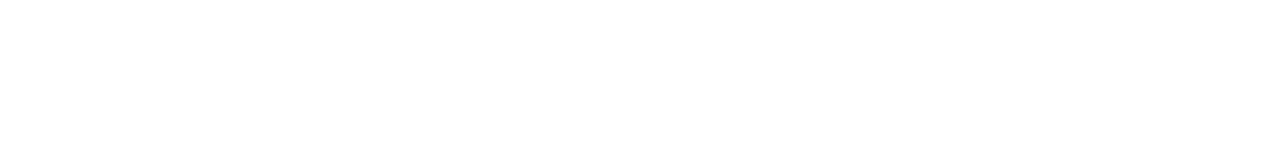
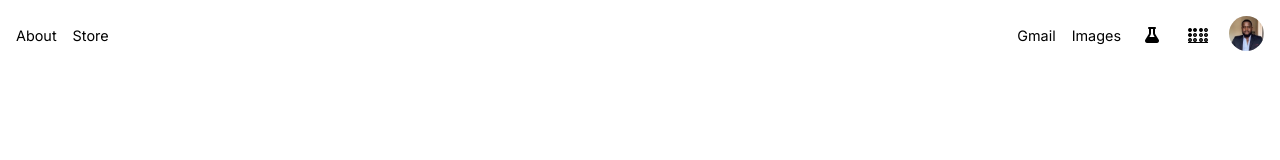
Before and after one commit to iam-EM/Google-Landing-Page, a plain HTML site: page index.html in a window 1280 px wide. Drawn offline with Linux system fonts and the light colour scheme.

Commit message:
initial commit

```diff
--- a/index.html
+++ b/index.html
@@ -3,9 +3,45 @@
 <head>
     <meta charset="UTF-8">
     <meta name="viewport" content="width=device-width, initial-scale=1.0">
-    <title>Google Home Page</title>
+    <title>Google-Landing-Page</title>
+    <link rel="stylesheet" href="style.css" />
+
+    <link rel="preconnect" href="https://fonts.googleapis.com">
+    <link rel="preconnect" href="https://fonts.gstatic.com" crossorigin>
+    <link
+        href="https://fonts.googleapis.com/css2?family=Inter:wght@100..900&family=Poppins:ital,wght@0,100;0,200;0,300;0,400;0,500;0,600;0,700;0,800;0,900;1,100;1,200;1,300;1,400;1,500;1,600;1,700;1,800;1,900&display=swap"
+        rel="stylesheet">
+
+    <link rel="stylesheet" href="https://cdnjs.cloudflare.com/ajax/libs/font-awesome/6.6.0/css/all.min.css"
+        integrity="sha512-Kc323vGBEqzTmouAECnVceyQqyqdsSiqLQISBL29aUW4U/M7pSPA/gEUZQqv1cwx4OnYxTxve5UMg5GT6L4JJg=="
+        crossorigin="anonymous"
+        referrerpolicy="no-referrer" />
 </head>
 <body>
+    <header>
+        <div class="nav-container">
 
+            <a class="text-link" target="_blank" href="https://www.linkedin.com/in/emmanuel-mukadi-0a93631a9/">
+                <p>About</p>
+
+            </a>
+            <a class="text-link" target="_blank" href="https://www.linkedin.com/in/emmanuel-mukadi-0a93631a9/">
+                <p>Store</p>
+            </a>
+        </div>
+        <nav class="nav-container">
+            <a class="text-link" target="_blank" href="https://www.linkedin.com/in/emmanuel-mukadi-0a93631a9/"><p>Gmail</p></a>
+            <a class="text-link" target="_blank" href="https://x.com/EmmanuelMukadi_"><p>Images</p></a>
+            <a class="icon-link" target="_blank" href="https://www.linkedin.com/in/emmanuel-mukadi-0a93631a9/"><i class="fa-solid fa-flask"></i></a>
+            <a class="icon-link" target="_blank" href="https://www.linkedin.com/in/emmanuel-mukadi-0a93631a9/" ><i class="fa-solid fa-braille"></i></a>
+            <button class="img-button">
+                <img src="/public/profile-picture.jpg" alt="profile-picture" />
+            </button>
+        </nav>
+    </header>
+    <main>
+    </main>
+    <footer>
+    </footer>
 </body>
 </html>
--- /dev/null
+++ b/style.css
@@ -0,0 +1,64 @@
+*{
+    box-sizing: border-box;
+    margin: 0;
+    padding: 0;
+    font-family: 'Inter', sans-serif;
+}
+
+body{
+    font-size: 0.9rem;
+}
+
+.google-header{
+    font-family: 'Poppins', sans-serif;
+}
+
+header{
+    display: flex;
+    align-items: center;
+    justify-content: space-between;
+    padding: 1rem;
+    gap: 1rem;
+}
+
+.nav-container{
+    display: flex;
+    align-items: center;
+    gap: 1rem;
+}
+
+.text-link{
+    color: inherit;
+    text-decoration: none;
+}
+
+.text-link:hover{
+    text-decoration: underline;
+}
+
+.icon-link{
+    font-size: 1rem;
+    color: inherit;
+    width: 30px;
+    aspect-ratio: 1/1;
+    overflow: hidden;
+    border-radius: 100%;
+    display: grid;
+    place-items: center;
+}
+
+.icon-link:hover{
+    background: rgb(218, 220, 222);
+}
+
+.img-button{
+    border: none;
+    background: transparent;
+}
+
+.img-button img{
+    width: 35px;
+    aspect-ratio: 1/1;
+    overflow: hidden;
+    border-radius: 100%;
+}
```
Also changed, not shown: public/profile-picture.jpg (added), 1 other file.
